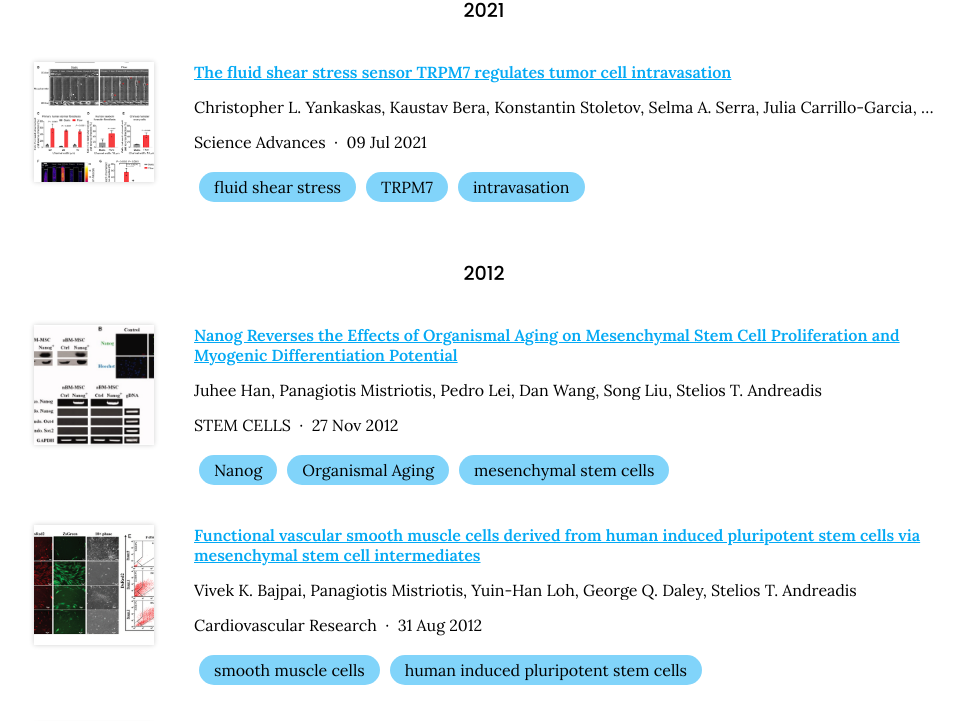
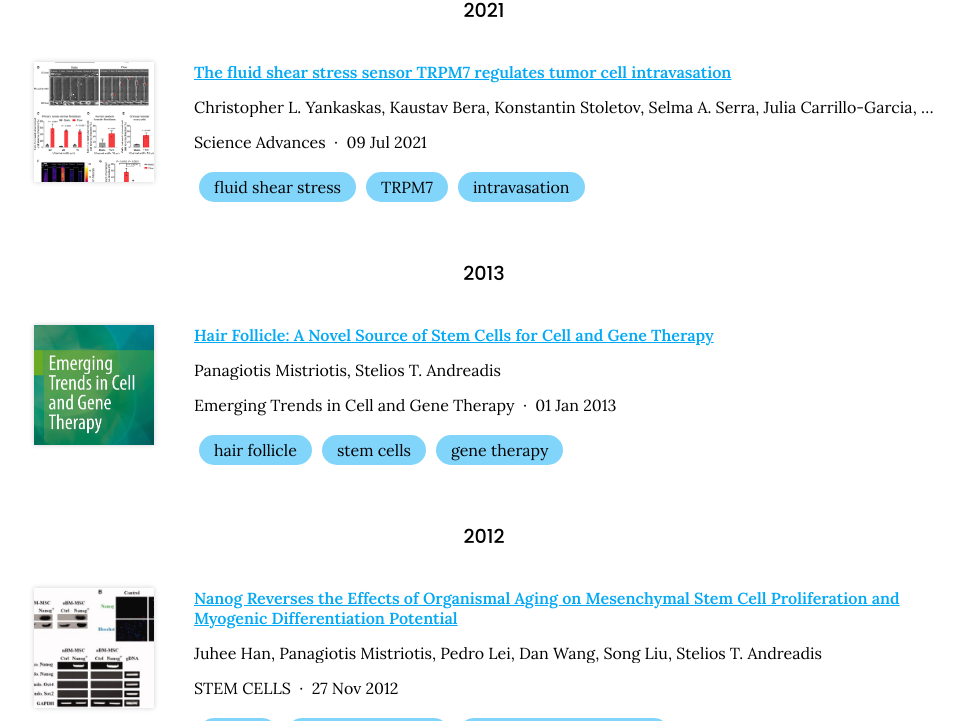
Before and after one commit to mistriotis-lab/mistriotis-lab.github.io, a Jekyll site: the page built from publications/index.md, in a window 1280 px wide and 900 px high, scrolled down 552 px, cut to the strip 0-721 px from the top of the window. Shown: the whole strip, without its empty margins (156-1120 px from the left). Built offline with Jekyll 4.4.1, drawn with Linux system fonts in a browser that asks for light colours; nearby versions of some CDN libraries.

Commit message:
Generate citations

```diff
--- a/_data/citations.yaml
+++ b/_data/citations.yaml
@@ -47,6 +47,19 @@
   - TRPM7
   - intravasation
   image: images/papers/the-fluid-shear-stress.jpeg
+- id: doi:10.1007/978-1-62703-417-3_5
+  title: 'Hair Follicle: A Novel Source of Stem Cells for Cell and Gene Therapy'
+  authors:
+  - Panagiotis Mistriotis
+  - Stelios T. Andreadis
+  publisher: Emerging Trends in Cell and Gene Therapy
+  date: '2013-01-01'
+  link: https://doi.org/gqn4wq
+  image: images/papers/emerging-trends.png
+  tags:
+  - hair follicle
+  - stem cells
+  - gene therapy
 - id: doi:10.1002/stem.1223
   title: Nanog Reverses the Effects of Organismal Aging on Mesenchymal Stem Cell Proliferation
     and Myogenic Differentiation Potential
```
